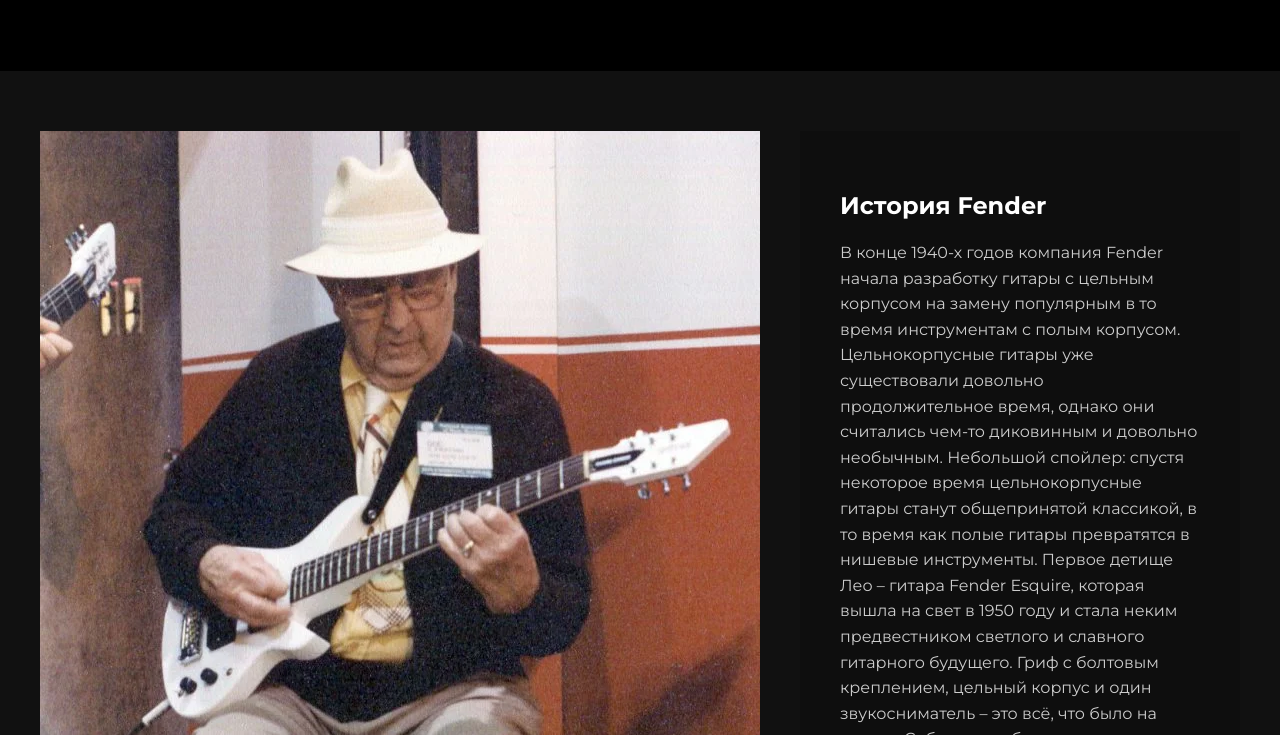
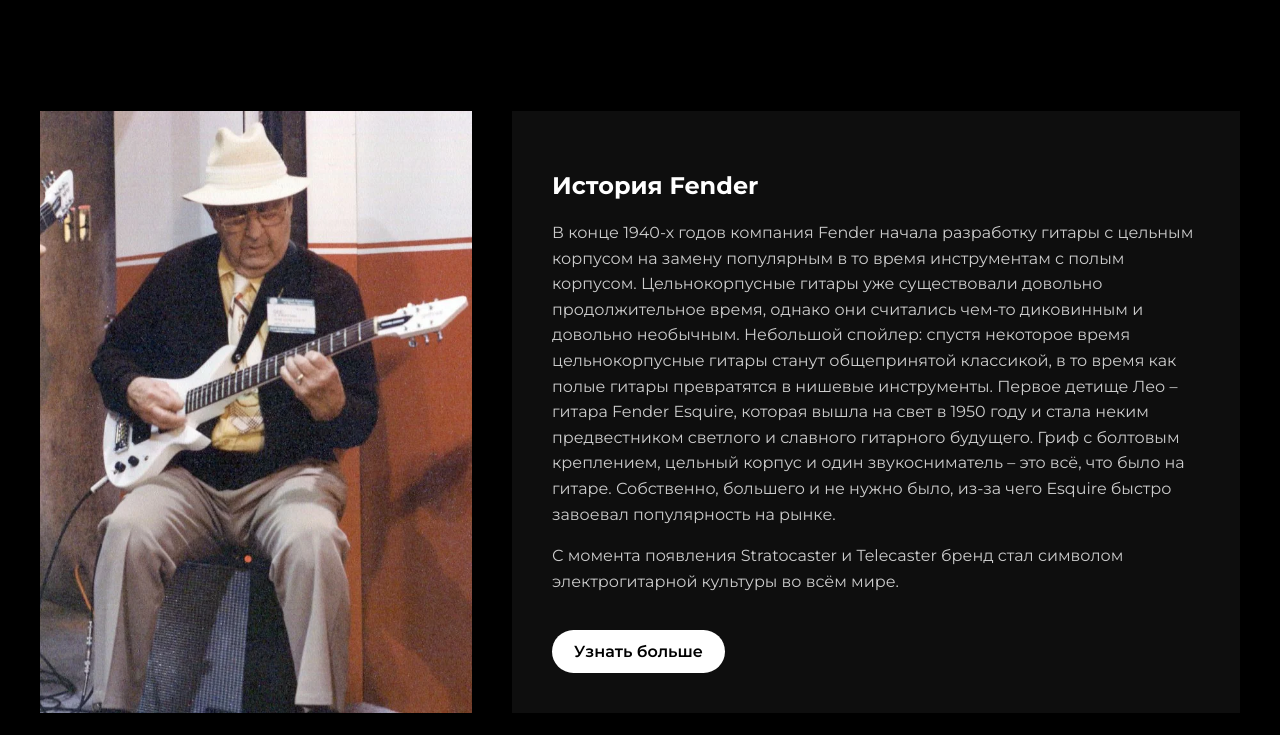
Before and after one commit to lissovskajaanhela-pixel/FenderStore, a plain HTML site: page index.html in a window 1280 px wide. Shown: the part 1205-1940 px from the top of the page. Drawn offline with Linux system fonts and the light colour scheme.

Commit message:
improves

```diff
--- a/index.html
+++ b/index.html
@@ -95,7 +95,7 @@
     <div class="story-section__container">
 
         <div class="story-section__left">
-            <img src="Story.png" alt="Fender Story">
+          <img class="story-section__image" src="Story.png" alt="Fender Story">
         </div>
 
         <div class="story-section__right">
--- a/style.scss
+++ b/style.scss
@@ -431,21 +431,33 @@
 }
 
 .story-section {
-    background: $panel;
-    margin: 60px 0;
-    padding: 60px 0;
 
     &__container {
         max-width: 1200px;
         margin: 0 auto;
+        margin-top: 100px;
+        padding-top: 20px;
         display: flex;
         gap: 40px;
+        align-items: stretch;
         padding: 0 30px;
     }
 
+    &__left {
+        flex: 4;
+    }
+
     &__right {
+        flex: 6;
         background: #0e0e0e;
         padding: 40px;
+    }
+
+    &__image {
+        width: 100%;
+        height: 100%;
+        object-fit: cover;
+        display: block;
     }
 
     &__right p {
@@ -462,6 +474,7 @@
     padding: 12px 22px;
     border-radius: 999px;
     font-weight: 600;
+    text-decoration: none;
 
     @include hover-scale;
 }
```
Also changed, not shown: style.css, 1 other file.
